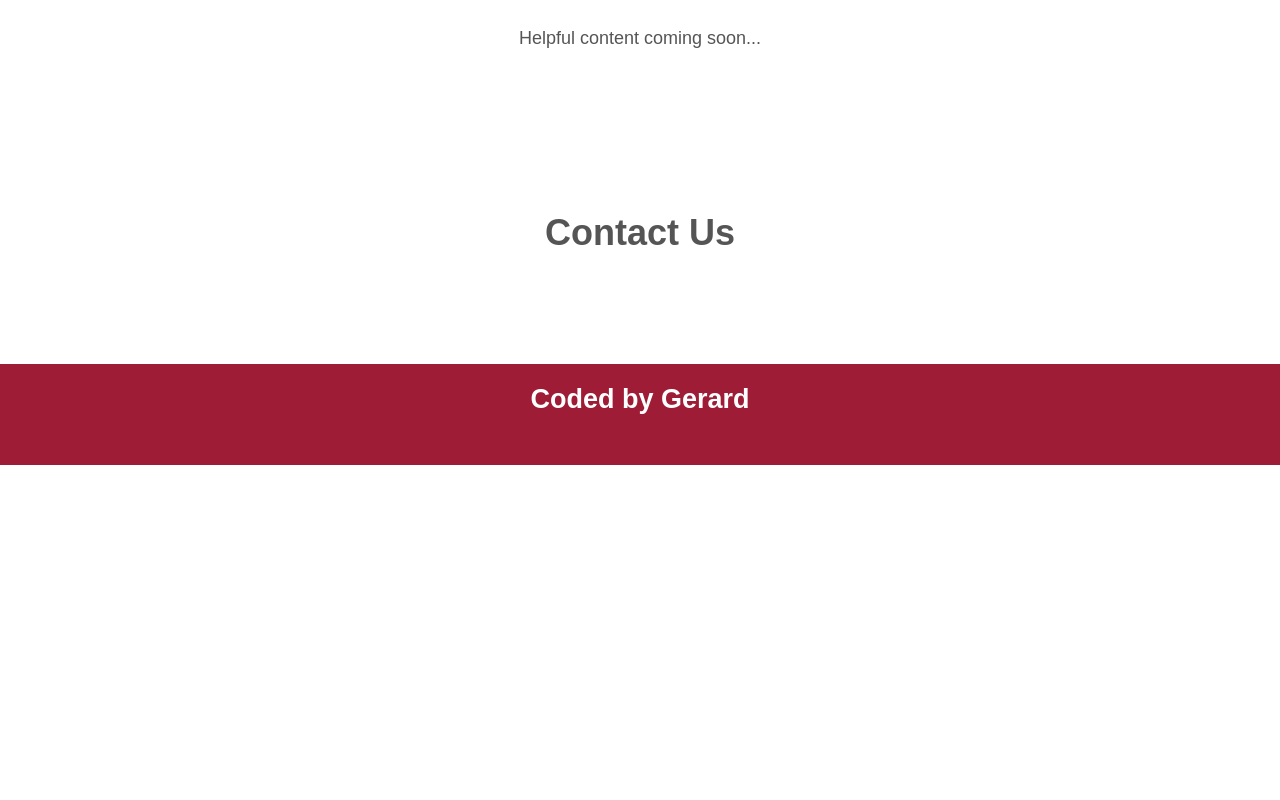
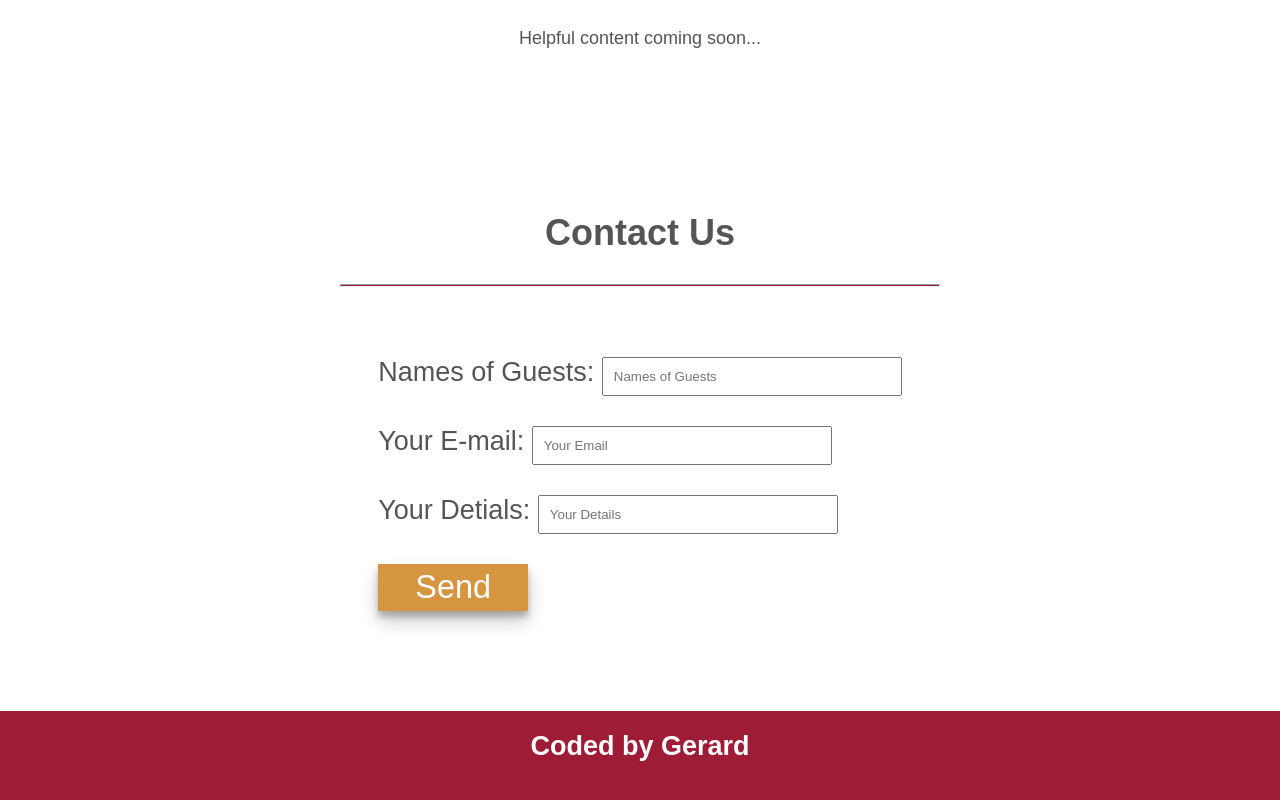
Before and after one commit to gerhynes/wedding-site, a plain HTML site: page index.html in a window 1280 px wide. Shown: the part 3788-4588 px from the top of the page. Before the commit the page ends 4253 px from the top, so only its background shows below. Drawn offline with Linux system fonts and the light colour scheme.

Commit message:
Add contact form

```diff
--- a/assets/styles.css
+++ b/assets/styles.css
@@ -199,6 +199,37 @@ hr {
   margin-bottom: 25px;
 }
 
+/* Contact Form Styles  */
+
+form {
+  display: flex;
+  flex-direction: column;
+  justify-content: center;
+  align-items: center;
+  font-size: 1.5em;
+}
+
+form ul li {
+  margin: 20px;
+}
+
+form .form-input {
+  flex: 1 1 auto;
+  margin-bottom: 10px;
+  padding: 10px;
+  min-width: 300px;
+}
+
+form .btn {
+  font-size: 1.2em;
+  background-color: #d59541;
+  padding: 5px 25px;
+  color: #fff;
+  min-width: 150px;
+  border: none;
+  box-shadow: 0 10px 20px rgba(0, 0, 0, 0.19), 0 6px 6px rgba(0, 0, 0, 0.23);
+}
+
 /* Footer Styles */
 
 footer {
--- a/index.html
+++ b/index.html
@@ -106,6 +106,28 @@
 
     <section class="contact">
         <h2>Contact Us</h2>
+        <hr>
+
+        <form action="https://formspree.io/gkhynes@gmail.com" method="POST">
+            <ul>
+                <li>
+                    <label for="name">Names of Guests:</label>
+                    <input type="text" name="name" placeholder="Names of Guests" class="form-input">
+                </li>
+                <li>
+                    <label for="mail">Your E-mail:</label>
+                    <input type="email" name="_replyto" placeholder="Your Email" class="form-input">
+                </li>
+                <li>
+                    <label for="details">Your Detials:</label>
+                    <input type="text-area" name="details" placeholder="Your Details" class="form-input">
+                </li>
+                <li>
+                    <input class="btn" type="submit" value="Send">
+                </li>
+            </ul>
+        </form>
+
     </section>
 
     <footer>
```
